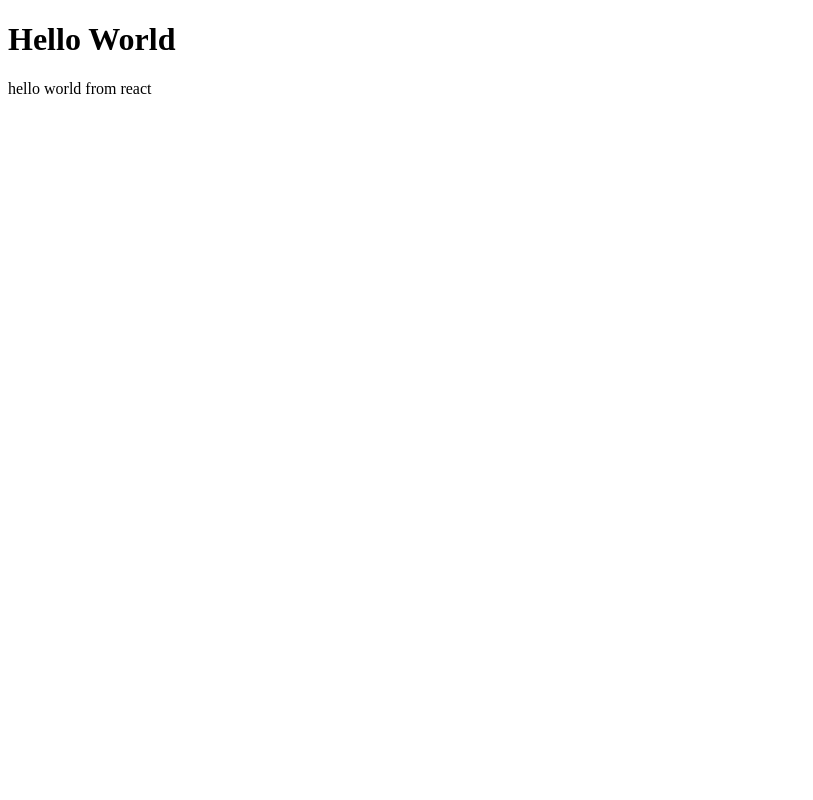
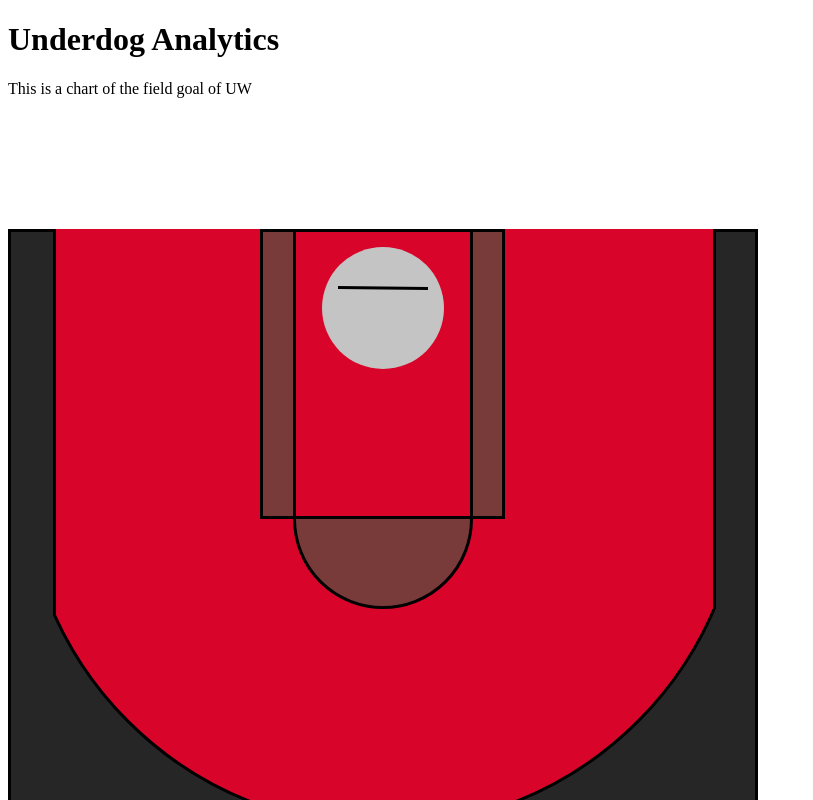
Before and after one commit to rdji20/first-react, a React (Vite) app: page / in a window 1280 px wide. Shown: the top 800 px of the page, without its empty margins (0-813 px from the left). Built offline with nearby package versions, Linux system fonts and the light colour scheme.

Commit message:
added bb court

```diff
--- a/index.html
+++ b/index.html
@@ -7,8 +7,12 @@
   <title>React parcel example</title>
 </head>
 <body>
-  <h1>Hello World</h1>
-  <div id="root"></div>
+  <h1>Underdog Analytics</h1>
+  <p>This is a chart of the field goal of UW</p>
+  <div id="root">
+  </div>
+
+
   <script src="src/index.js"></script>
 </body>
 </html>
--- a/src/App.js
+++ b/src/App.js
@@ -1,7 +1,27 @@
 import React from "react";
 
+const viewHeight = 500;
+const viewWidth = 500;
+
 const App = () => {
-  return <div>hello world from react</div>;
+  return <svg width="750" height="831" viewBox="0 0 750 831" fill="none" xmlns="http://www.w3.org/2000/svg">
+  <rect x="1.5" y="116.5" width="747" height="713" fill="#262626" stroke="black" stroke-width="3"/>
+  <rect x="45" y="115" width="660" height="380" fill="#D90429" fill-opacity="0.7"/>
+  <circle cx="375" cy="352.5" r="360.5" fill="#D90429" stroke="black" stroke-width="3"/>
+  <circle cx="375" cy="405" r="88.5" fill="#793A3A" stroke="black" stroke-width="3"/>
+  <rect x="253.5" y="116.5" width="242" height="287" fill="#793A3A" stroke="black" stroke-width="3"/>
+  <rect x="286.5" y="116.5" width="177" height="287" fill="#D90429" stroke="black" stroke-width="3"/>
+  <circle cx="375" cy="194" r="61" fill="#C4C4C4"/>
+  <line x1="330.015" y1="173.5" x2="420.011" y2="174.409" stroke="black" stroke-width="3"/>
+  <rect x="6" y="193" width="39" height="319" fill="#262626"/>
+  <rect x="705" y="176" width="37" height="319" fill="#262626"/>
+  <rect width="750" height="115" fill="white"/>
+  <rect x="45" y="115" width="80" height="380" fill="#D90429"/>
+  <rect x="625" y="115" width="80" height="380" fill="#D90429"/>
+  <line x1="706.5" y1="495" x2="706.5" y2="115" stroke="black" stroke-width="3"/>
+  <line x1="46.516" y1="500.003" x2="46.516" y2="115" stroke="black" stroke-width="3"/>
+  </svg>
+
 };
 
 export default App;
```
Also changed, not shown: src/styles.css (added), 3 other files (tests, documents, lock files or other folders).
